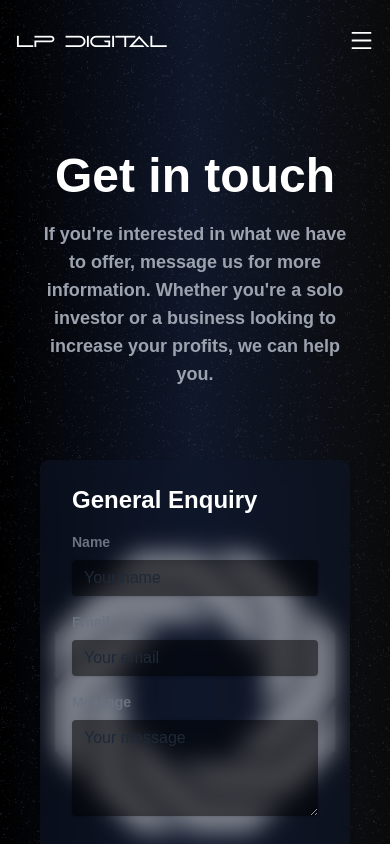
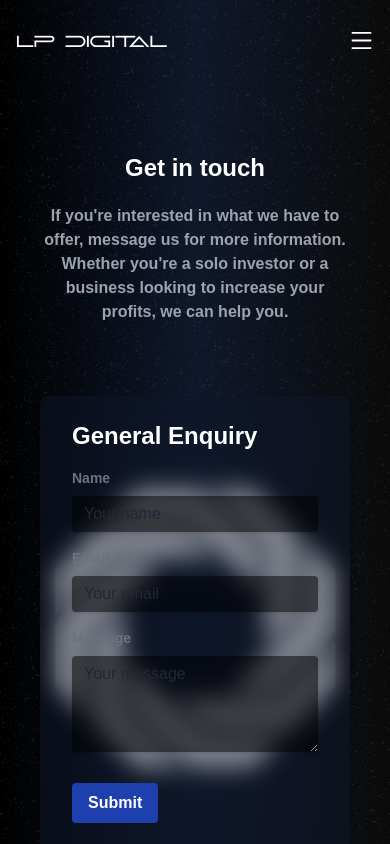
Before and after one commit to liamtphillips/LPDigital, a React (Vite) app: page /contact in a window 390 px wide. Shown: the top 844 px of the page. Built offline with nearby package versions, Linux system fonts and the light colour scheme.

Commit message:
css changes

```diff
--- a/src/pages/Contact.jsx
+++ b/src/pages/Contact.jsx
@@ -14,8 +14,8 @@ const Contact = () => {
       <div className=' container mx-auto lg:px-20 py-10'>
         <div className="px-10">
           <div className='text-center flex flex-col items-center'>
-            <h1 className='text-5xl text-white font-bold mt-28'>Get in touch</h1>
-            <p className='text-lg font-semibold text-gray-400 mb-10 mt-5 max-w-2xl'>If you're interested in what we have to offer, message us for more information. Whether you're a solo investor or a business looking to increase your profits, we can help you.</p>
+            <h1 className='md:text-5xl text-2xl text-white font-bold mt-28'>Get in touch</h1>
+            <p className='md:text-lg text-md font-semibold text-gray-400 mb-10 mt-5 max-w-2xl'>If you're interested in what we have to offer, message us for more information. Whether you're a solo investor or a business looking to increase your profits, we can help you.</p>
           </div>
           <div className='flex items-center justify-center'>
             <img src={logo} className='absolute pt-52 mt-80 z-[-1] w-80 h-auto' />
--- a/src/pages/Services.jsx
+++ b/src/pages/Services.jsx
@@ -14,7 +14,7 @@ const Services = () => {
   >
       <div className='text-center text-white mx-auto mt-32'>
       <h1 className='py-2 text-2xl md:text-5xl font-bold max-w-2xl'>Consulting Services</h1>
-        <p className='text-md font-semibold lg:text-xl text-gray-400 max-w- mt-5 mb-10 px-2 '
+        <p className='text-md font-semibold lg:text-xl text-gray-400 mt-5 mb-10 px-2 '
         >Partnering with LP Digital means we become an integral part of your team, dedicated to assisting you in achieving your overarching objectives and mission.</p>
       </div>
       <div className='mt-10'>
```
